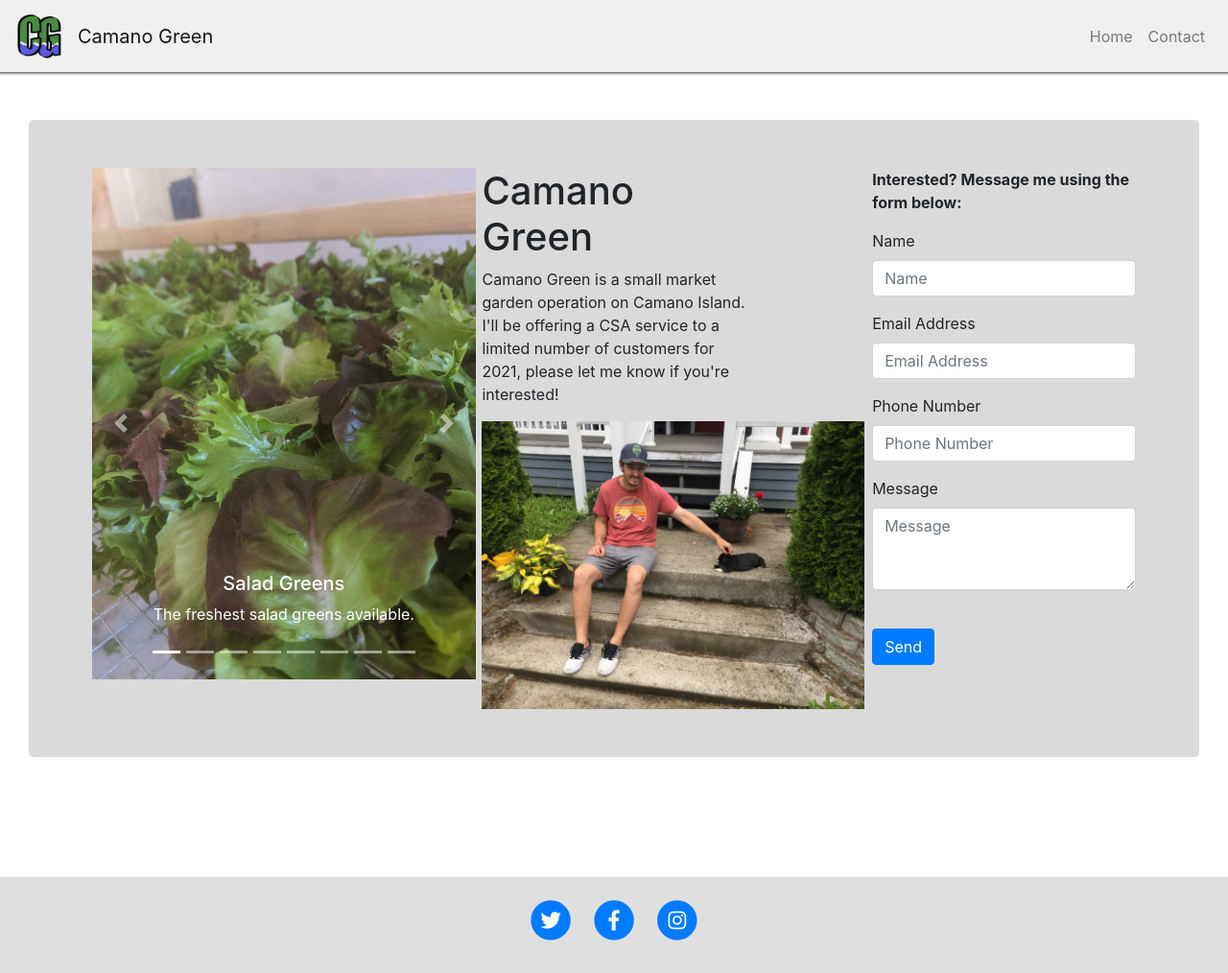
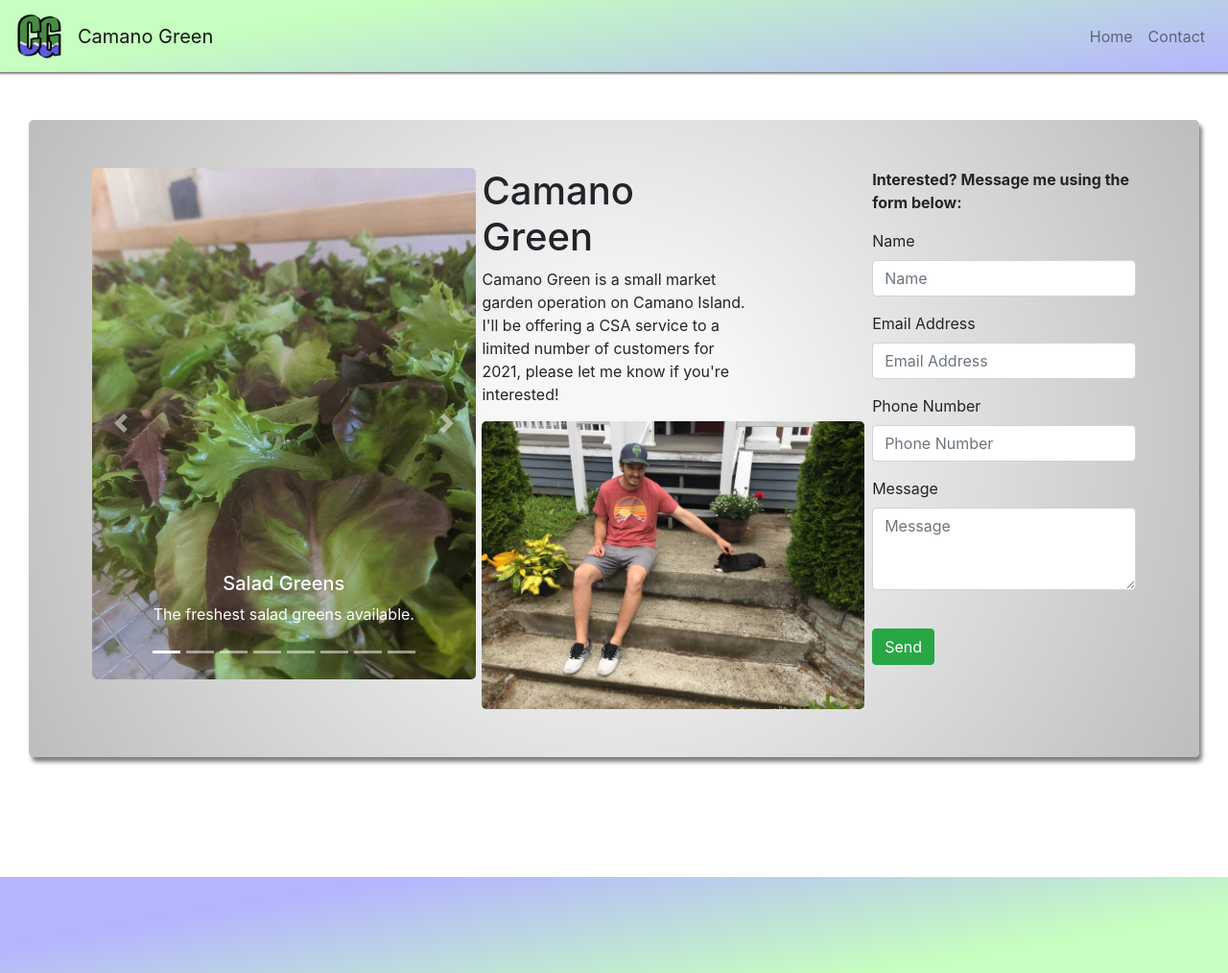
Before and after one commit to robertsaj2/CamanoGreen, a Flask app: page / in a window 1280 px wide. Shown: the whole page at 96% size. Run offline with Flask 2, Linux system fonts and the light colour scheme; some libraries are stand-ins or nearby versions.

Commit message:
Edit nav and footer background color, add gradient to main panel, add box shadow to main panel

```diff
--- a/templates/base.html
+++ b/templates/base.html
@@ -13,7 +13,7 @@
     <title>{% block title %}{% endblock %}</title>
 
     <!-- Bootstrap core CSS -->
-    <link href="{{ url_for('static',filename='vendor/bootstrap/css/bootstrap.min.css') }}" rel="stylesheet">
+    <link href="{{url_for('static',filename='vendor/bootstrap/css/bootstrap.min.css') }}" rel="stylesheet">
 
     <!-- Custom fonts for this template -->
     <link href="{{ url_for('static',filename='vendor/fontawesome-free/css/all.min.css') }}" rel="stylesheet" type="text/css">
@@ -25,12 +25,13 @@
   </head>
 
   <body class="container-fluid">
+
        <!-- Navigation -->
-       <nav class="row navbar navbar-expand-lg navbar-light fixed-top" id="mainNav" style="height: 75px; background-color: rgb(240, 240, 240); box-shadow: 0 4px 2px -2px gray;">
+       <nav class="row navbar navbar-expand-lg navbar-light fixed-top" id="mainNav" style="height: 75px; background: rgb(198,255,191);
+       background: linear-gradient(170deg, rgba(198,255,191,1) 25%, rgba(180,180,255,1) 100%); box-shadow: 0 4px 2px -2px gray;">
         <div class="container-fluid">
           <a class="navbar-brand" href="/">
             <div class="d-flex row align-items-center">
-
               <div class="col-sm">
                 <img src="{{url_for('static', filename='assets/camanogreen-logo-only1.png')}}" style="height: 50px; width: 50px"/>
               </div>
@@ -68,37 +69,9 @@
 
     <!-- Footer -->
 
-    <div class="row" style="height: 100px; background-color: rgb(223, 223, 223);">
-      <div class="col pt-4">
+    <div class="row" style="height: 100px; background: rgb(180,180,255);
+    background: linear-gradient(170deg, rgba(180,180,255,1) 22%, rgba(198,255,191,1) 80%);;">
 
-          <ul class="list-inline text-center">
-            <li class="list-inline-item">
-              <a href="#">
-                <span class="fa-stack fa-lg">
-                  <i class="fas fa-circle fa-stack-2x"></i>
-                  <i class="fab fa-twitter fa-stack-1x fa-inverse"></i>
-                </span>
-              </a>
-            </li>
-            <li class="list-inline-item">
-              <a href="#">
-                <span class="fa-stack fa-lg">
-                  <i class="fas fa-circle fa-stack-2x"></i>
-                  <i class="fab fa-facebook-f fa-stack-1x fa-inverse"></i>
-                </span>
-              </a>
-            </li>
-            <li class="list-inline-item">
-              <a href="#">
-                <span class="fa-stack fa-lg">
-                  <i class="fas fa-circle fa-stack-2x"></i>
-                  <i class="fab fa-instagram fa-stack-1x fa-inverse"></i>
-                </span>
-              </a>
-            </li>
-          </ul>
-
-      </div>
     </div>
 
 
--- a/templates/coming_soon.html
+++ b/templates/coming_soon.html
@@ -3,7 +3,8 @@
 {% block title %}Camano Green Farm{% endblock %}
 {% block content %}
 
-  <div class="d-flex flex-row justify-content-around" style="padding-top: 50px; padding-bottom: 50px; margin-top: 125px; margin-bottom: 125px; background-color: rgb(218, 218, 218); border-radius: 5px;">
+  <div class="d-flex flex-row justify-content-around" style="padding-top: 50px; padding-bottom: 50px; margin-top: 125px; margin-bottom: 125px; background: rgb(247,247,247);
+  background: radial-gradient(circle, rgba(247,247,247,1) 19%, rgba(189,189,189,1) 100%);; border-radius: 5px; box-shadow: 3px 5px 4px 0px gray;">
 
     <div class="col-3">
       <div style="height: 532px; width: 400px" id="carouselExampleIndicators" class="carousel slide" data-ride="carousel">
@@ -19,56 +20,56 @@
         </ol>
         <div class="carousel-inner">
           <div class="carousel-item active">
-            <img class="d-block w-100" src="{{url_for('static', filename='assets/carousel1a.jpg')}}" alt="First slide">
+            <img style="border-radius: 5px;" class="d-block w-100" src="{{url_for('static', filename='assets/carousel1a.jpg')}}" alt="First slide">
             <div class="carousel-caption d-none d-md-block">
               <h5>Salad Greens</h5>
               <p>The freshest salad greens available.</p>
             </div>
           </div>
           <div class="carousel-item">
-            <img class="d-block w-100" src="{{url_for('static', filename='assets/carousel2a.jpg')}}" alt="Second slide">
+            <img style="border-radius: 5px;" class="d-block w-100" src="{{url_for('static', filename='assets/carousel2a.jpg')}}" alt="Second slide">
             <div class="carousel-caption d-none d-md-block">
               <h5>Tomatoes</h5>
               <p>Really good tomatoes.</p>
             </div>
           </div>
           <div class="carousel-item">
-            <img class="d-block w-100" src="{{url_for('static', filename='assets/carousel3a.jpg')}}"  alt="Third slide">
+            <img style="border-radius: 5px;" class="d-block w-100" src="{{url_for('static', filename='assets/carousel3a.jpg')}}"  alt="Third slide">
             <div class="carousel-caption d-none d-md-block">
               <h5>Lettuce</h5>
               <p>Lettuce, lettuce, lettuce.</p>
             </div>
           </div>
           <div class="carousel-item">
-            <img class="d-block w-100" src="{{url_for('static', filename='assets/carousel4a.jpg')}}"  alt="Third slide">
+            <img style="border-radius: 5px;" class="d-block w-100" src="{{url_for('static', filename='assets/carousel4a.jpg')}}"  alt="Third slide">
             <div class="carousel-caption d-none d-md-block">
               <h5>Lettuce</h5>
               <p>Different kinds of lettuce.</p>
             </div>
           </div>
           <div class="carousel-item">
-            <img class="d-block w-100" src="{{url_for('static', filename='assets/carousel5a.jpg')}}"  alt="Third slide">
+            <img style="border-radius: 5px;" class="d-block w-100" src="{{url_for('static', filename='assets/carousel5a.jpg')}}"  alt="Third slide">
             <div class="carousel-caption d-none d-md-block">
               <h5>Raddishes</h5>
               <p>Root vegetables.</p>
             </div>
           </div>
           <div class="carousel-item">
-            <img class="d-block w-100" src="{{url_for('static', filename='assets/carousel6a.jpg')}}"  alt="Third slide">
+            <img style="border-radius: 5px;" class="d-block w-100" src="{{url_for('static', filename='assets/carousel6a.jpg')}}"  alt="Third slide">
             <div class="carousel-caption d-none d-md-block">
               <h5>Herbs</h5>
               <p>Basil, thyme, rosemary</p>
             </div>
           </div>
           <div class="carousel-item">
-            <img class="d-block w-100" src="{{url_for('static', filename='assets/carousel7a.jpg')}}"  alt="Third slide">
+            <img style="border-radius: 5px;" class="d-block w-100" src="{{url_for('static', filename='assets/carousel7a.jpg')}}"  alt="Third slide">
             <div class="carousel-caption d-none d-md-block">
               <h5>...</h5>
               <p>...</p>
             </div>
           </div>
           <div class="carousel-item">
-            <img class="d-block w-100" src="{{url_for('static', filename='assets/carousel8a.jpg')}}"  alt="Third slide">
+            <img style="border-radius: 5px;" class="d-block w-100" src="{{url_for('static', filename='assets/carousel8a.jpg')}}"  alt="Third slide">
             <div class="carousel-caption d-none d-md-block">
               <h5>...</h5>
               <p>...</p>
@@ -91,7 +92,7 @@
         <h1>Camano Green</h1>
         <p>Camano Green is a small market garden operation on Camano Island.  I'll be offering a CSA service to a limited number of customers for 2021, please let me know if you're interested!</p>
       </div>
-      <img style="height: 300px; width: 399px" src="{{url_for('static', filename='assets/aaron.jpg')}}" alt="">
+      <img style="border-radius: 5px; height: 300px; width: 399px" src="{{url_for('static', filename='assets/aaron.jpg')}}" alt="">
     </div>
 
     <div class="col-3">
@@ -129,7 +130,7 @@
           <br>
           <div id="success"></div>
           <div class="form-group">
-            <button type="submit" class="btn btn-primary" id="sendMessageButton">Send</button>
+            <button type="submit" class="btn btn-success" id="sendMessageButton">Send</button>
           </div>
         </form>
       </div>
```
Also changed, not shown: static/assets/carousel4a.JPG, static/assets/carousel4acropped.png (added).
